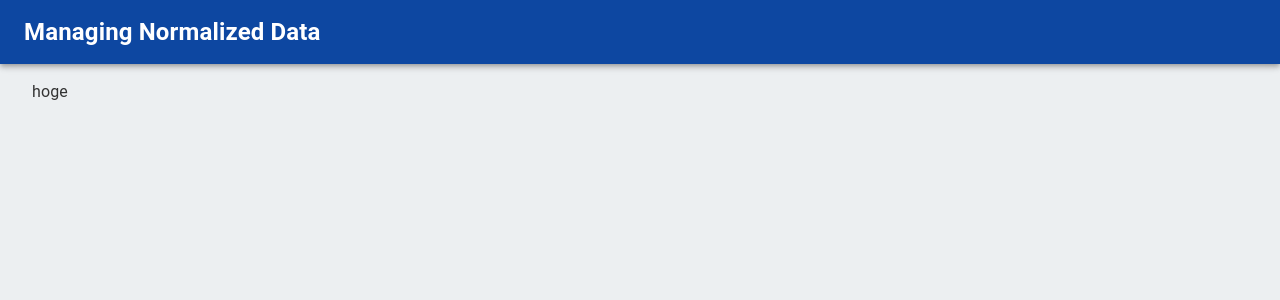
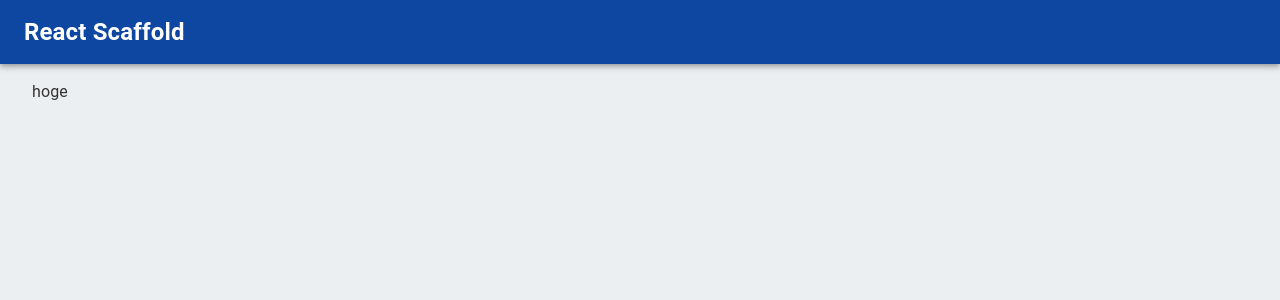
Before and after one commit to kosukekashiwa/react-scaffold, a React app: page /ui/hoge in a window 1280 px wide. Shown: the top 300 px of the page. Built offline with nearby package versions, Linux system fonts and the light colour scheme; the HTML template or start-up script is replaced by a standard one.

Commit message:
change header title

```diff
--- a/src/App.tsx
+++ b/src/App.tsx
@@ -77,7 +77,7 @@ const AppHeader: React.VFC = () => {
           margin: 'auto',
         }}
       >
-        <Box sx={{ fontSize: '1.5rem', fontWeight: 'bold' }}>Managing Normalized Data</Box>
+        <Box sx={{ fontSize: '1.5rem', fontWeight: 'bold' }}>React Scaffold</Box>
       </Toolbar>
     </AppBar>
   );
```
